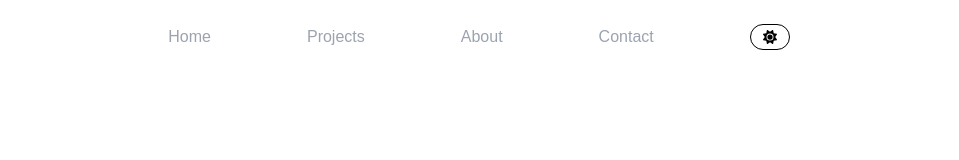
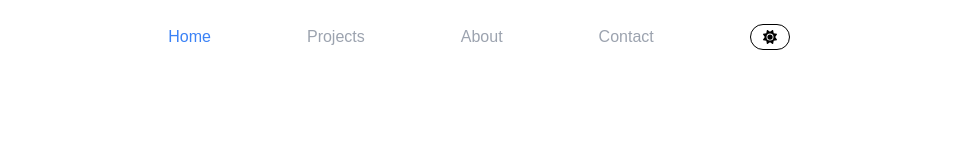
Before and after one commit to VaibhavRajTyagi/Portfolio, a React (Vite) app: page / in a window 1280 px wide. Shown: the top 160 px of the page, without its empty margins (161-1120 px from the left). Built offline with nearby package versions, Linux system fonts and the light colour scheme.

Commit message:
Fixed the navlink color issue on the light mode where react scroll was not changing the color of the active section.

```diff
--- a/src/components/Nav.jsx
+++ b/src/components/Nav.jsx
@@ -6,14 +6,14 @@ import {
 } from "@fortawesome/free-solid-svg-icons";
 
 const Nav = ({ toggleDarkMode, isDarkMode }) => {
-  const linkStyles = "cursor-pointer text-sm md:text-base text-gray-400 hover:text-black dark:hover:text-white transition-colors duration-300";
+  const linkStyles = "cursor-pointer text-sm md:text-base hover:text-black dark:hover:text-white transition-colors duration-300";
   const activeLinkStyles = "text-blue-500 dark:text-white";
 
   const buttonStyle = "rounded-full border border-black dark:border-gray-400 px-3 py-1 leading-none"
   const iconStyle = "text-sm text-black dark:text-white"
 
   return (
-    <div className="flex justify-center items-center gap-4 md:gap-24 dark:opacity-95 bg-white dark:bg-black py-3 md:py-6 fixed top-0 left-0 right-0 z-10 w-full">
+    <div className="flex justify-center items-center gap-4 md:gap-24 dark:opacity-95 text-gray-400 bg-white dark:bg-black py-3 md:py-6 fixed top-0 left-0 right-0 z-10 w-full">
       <Link
         to="home"
         spy={true}
--- a/src/index.css
+++ b/src/index.css
@@ -9,12 +9,3 @@
   box-sizing: border-box;
   font-family: "JetBrains Mono", sans-serif;
 }
-
-
-
-@media (prefers-color-scheme: dark) {
-  selection{
-    background-color: white;
-    color: black;
-  }
-}
```
Also changed, not shown: src/App.css (deleted).
